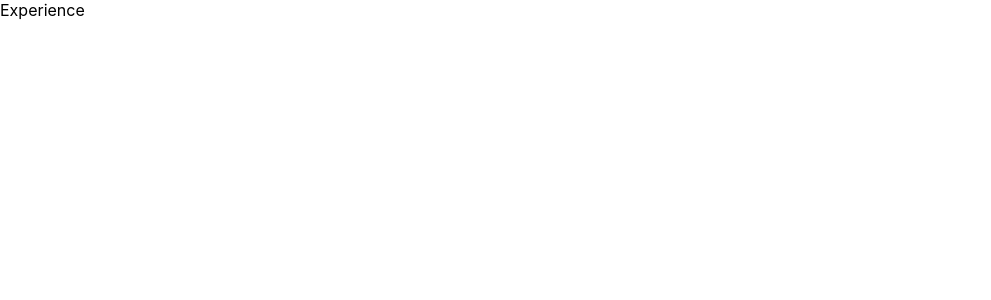
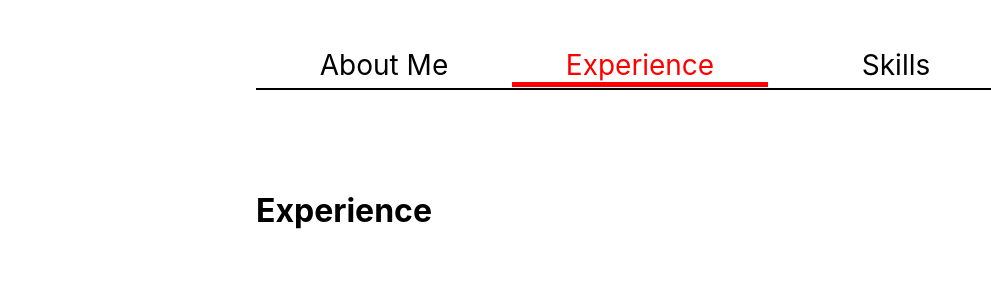
Before and after one commit to Althezel/Resume, a React (Create React App) app: page /experience in a window 1280 px wide. Shown: the top 300 px of the page, without its empty margins (0-991 px from the left). Built offline with nearby package versions, Linux system fonts and the light colour scheme.

Commit message:
Created NavBar component and updated Routes

```diff
--- a/src/App.tsx
+++ b/src/App.tsx
@@ -1,15 +1,32 @@
 import React from 'react';
-import { Route, Routes, BrowserRouter } from 'react-router-dom';
+import {
+    Route,
+    Routes,
+    BrowserRouter,
+    Outlet,
+} from 'react-router-dom';
 import AboutPage from 'pages/About';
 import ExperiencePage from 'pages/Experience';
 import SkillsPage from 'pages/Skills';
+import NavBar from 'components/NavBar';
 
 const App = (): JSX.Element => (
     <BrowserRouter basename={process.env.PUBLIC_URL}>
         <Routes>
-            <Route path="/" element={<AboutPage />} />
-            <Route path="experience" element={<ExperiencePage />} />
-            <Route path="skills" element={<SkillsPage />} />
+            <Route
+                element={(
+                    <>
+                        <header>
+                            <NavBar />
+                        </header>
+                        <Outlet />
+                    </>
+                )}
+            >
+                <Route path="/" element={<AboutPage />} />
+                <Route path="experience" element={<ExperiencePage />} />
+                <Route path="skills" element={<SkillsPage />} />
+            </Route>
         </Routes>
     </BrowserRouter>
 );
--- /dev/null
+++ b/src/components/NavBar/index.tsx
@@ -0,0 +1,35 @@
+import * as React from 'react';
+import { NavLink } from 'react-router-dom';
+
+const NavBar = (): JSX.Element => (
+    <nav>
+        <ul>
+            <li>
+                <NavLink
+                    to="/"
+                    className={({ isActive }) => (isActive ? 'active' : undefined)}
+                >
+                    About Me
+                </NavLink>
+            </li>
+            <li>
+                <NavLink
+                    to="/experience"
+                    className={({ isActive }) => (isActive ? 'active' : undefined)}
+                >
+                    Experience
+                </NavLink>
+            </li>
+            <li>
+                <NavLink
+                    to="/skills"
+                    className={({ isActive }) => (isActive ? 'active' : undefined)}
+                >
+                    Skills
+                </NavLink>
+            </li>
+        </ul>
+    </nav>
+);
+
+export default NavBar;
--- a/src/index.scss
+++ b/src/index.scss
@@ -1,15 +1,77 @@
 body {
-    font-size: 16;
     margin: 0;
     padding: 0;
     font-family: -apple-system, BlinkMacSystemFont, 'Segoe UI', 'Roboto', 'Oxygen',
         'Ubuntu', 'Cantarell', 'Fira Sans', 'Droid Sans', 'Helvetica Neue', sans-serif;
     -webkit-font-smoothing: antialiased;
     -moz-osx-font-smoothing: grayscale;
+
+    div#root {
+        width: 100vw;
+        display: flex;
+        flex-direction: column;
+        justify-content: start;
+        align-items: center;
+    }
 }
 
 code {
     font-family: source-code-pro, Menlo, Monaco, Consolas, 'Courier New', monospace;
+}
+
+header {
+    display: flex;
+    flex-direction: column;
+    justify-content: flex-start;
+    align-items: center;
+    width: 100%;
+    margin: 2rem 0 4rem 0;
+
+    nav {
+        width: 60%;
+
+        ul {
+            width: 100%;
+            display: flex;
+            flex-direction: row;
+            justify-content: center;
+            align-items: center;
+            list-style: none;
+            padding: 0;
+
+            li {
+                width: 100%;
+                height: 40px;
+                border-bottom: solid 2px black;
+
+                a {
+                    display: flex;
+                    flex-direction: row;
+                    justify-content: center;
+                    align-items: center;
+                    width: 100%;
+                    text-decoration: none;
+                    color: black;
+                    font-size: 1.75rem;
+                    border-bottom: solid 5px rgba($color: #ff0000, $alpha: 0);
+                    transition: 0.75s all;
+
+                    &.active {
+                        color: red;
+                        border-bottom: solid 5px rgba($color: #ff0000, $alpha: 1.0);
+                    }
+                }
+            }
+        }
+    }
+}
+
+main {
+    width: 60%;
+    display: flex;
+    flex-direction: column;
+    align-items: flex-start;
+    justify-content: flex-start;
 }
 
 h1, h2, h3, h4, h5, h6 {
@@ -42,6 +104,6 @@ h5 {
     font-size: 1.125rem;
 }
 
-h6, p, span {
+h6, p, span, li {
     font-size: 1rem;
 }
--- a/src/pages/About/index.tsx
+++ b/src/pages/About/index.tsx
@@ -1,7 +1,10 @@
 import * as React from 'react';
+import Heading from 'components/Heading';
 
 const AboutPage = (): JSX.Element => (
-    <div>About Page</div>
+    <main>
+        <Heading level={1} content="About Me" />
+    </main>
 );
 
 export default AboutPage;
--- a/src/pages/Experience/index.tsx
+++ b/src/pages/Experience/index.tsx
@@ -1,7 +1,10 @@
+import Heading from 'components/Heading';
 import * as React from 'react';
 
 const ExperiencePage = (): JSX.Element => (
-    <div>Experience</div>
+    <main>
+        <Heading level={1} content="Experience" />
+    </main>
 );
 
 export default ExperiencePage;
--- a/src/pages/Skills/index.tsx
+++ b/src/pages/Skills/index.tsx
@@ -1,7 +1,10 @@
+import Heading from 'components/Heading';
 import * as React from 'react';
 
 const SkillsPage = (): JSX.Element => (
-    <div>Skills</div>
+    <main>
+        <Heading level={1} content="Skills" />
+    </main>
 );
 
 export default SkillsPage;
```
Also changed, not shown: .eslintrc.json, 1 other file (tests, documents, lock files or other folders).
